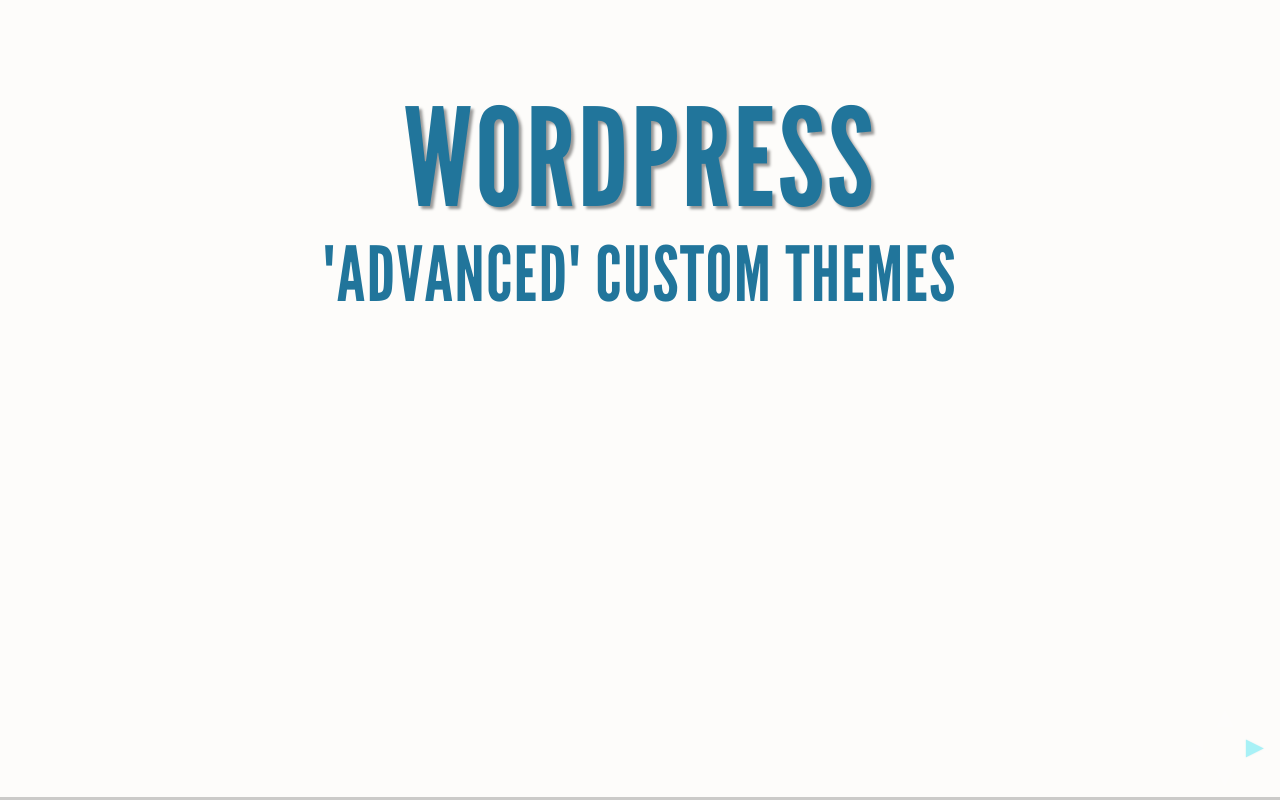
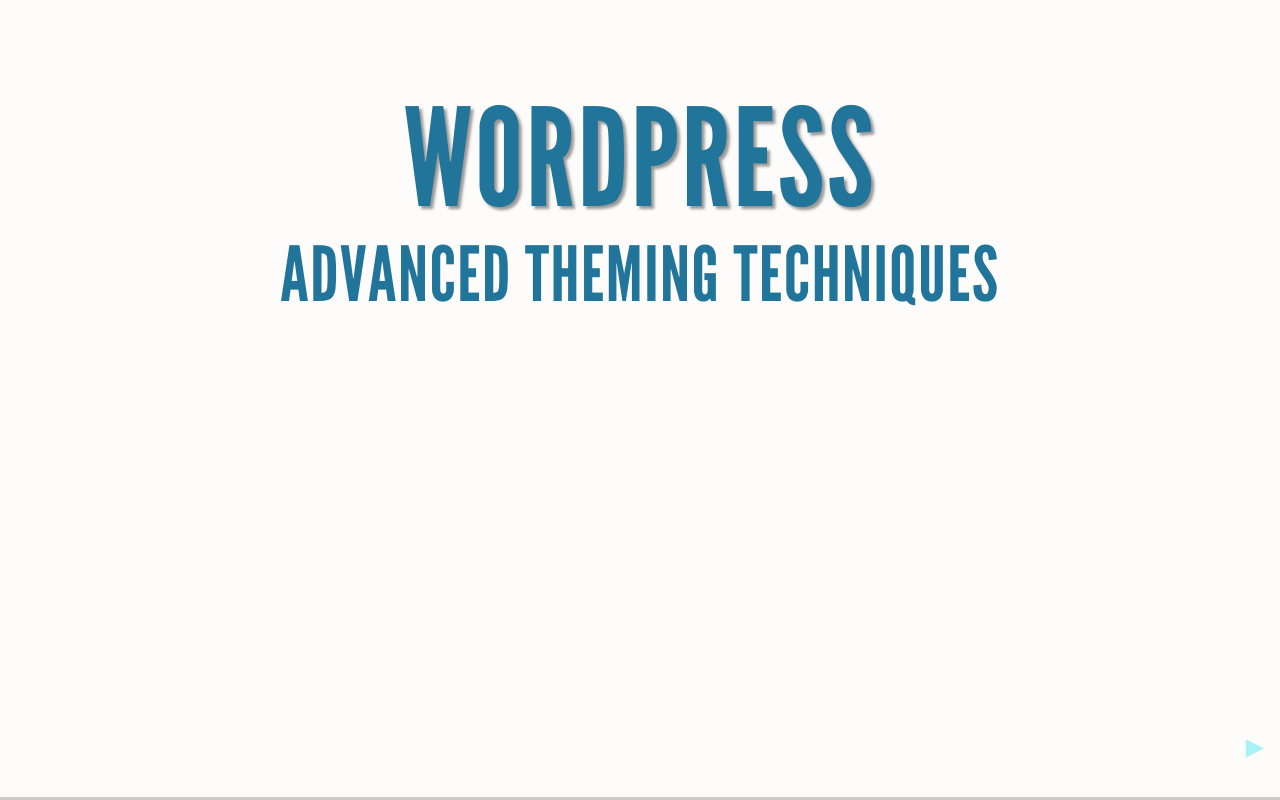
Before and after one commit to crondeau/WordPress-Course, a website: page lesson4.html in a window 1280 px wide. Drawn offline with Linux system fonts and the light colour scheme.

```diff
--- a/lesson4.html
+++ b/lesson4.html
@@ -29,7 +29,7 @@
 			<div class="slides">
 				<section>
 					<h1>WordPress</h1>
-					<h2>"Advanced" Custom Themes</h2>
+					<h2>Advanced Theming Techniques</h2>
 					<script>
 						// Delicously hacky. Look away.
 						if( navigator.userAgent.match( /(iPhone|iPad|iPod|Android)/i ) ) document.write( '<p style="color: rgba(0,0,0,0.3); text-shadow: none;">('+'Tap to navigate'+')</p>' );
```
Also changed, not shown: README.md (deleted), README.txt (added).
